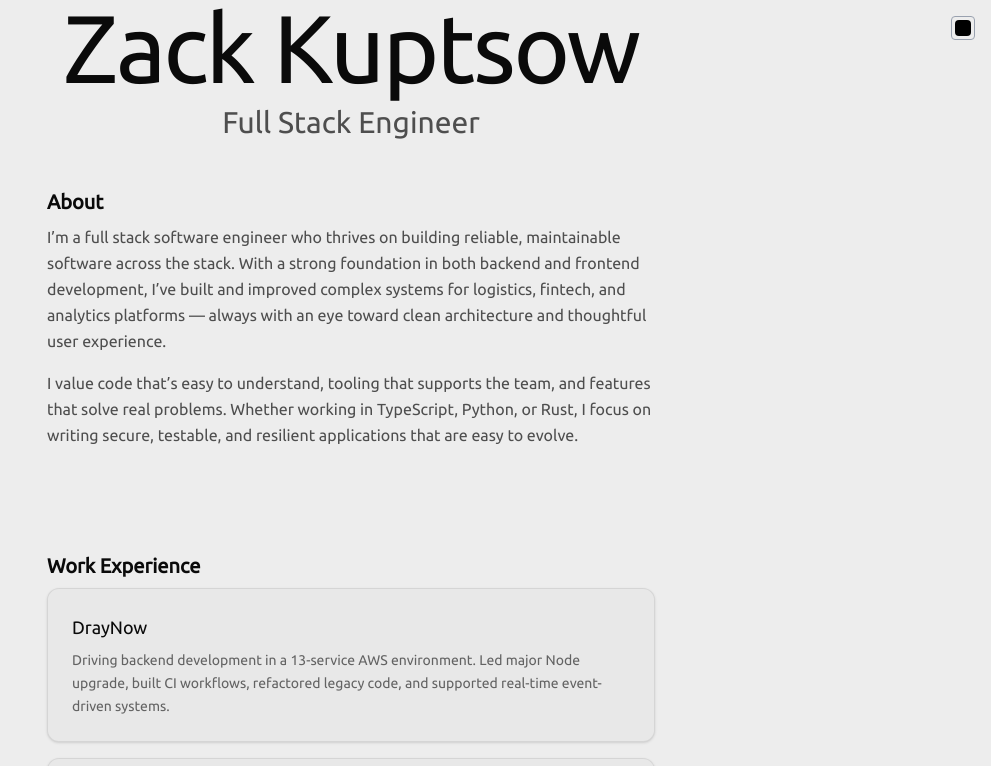
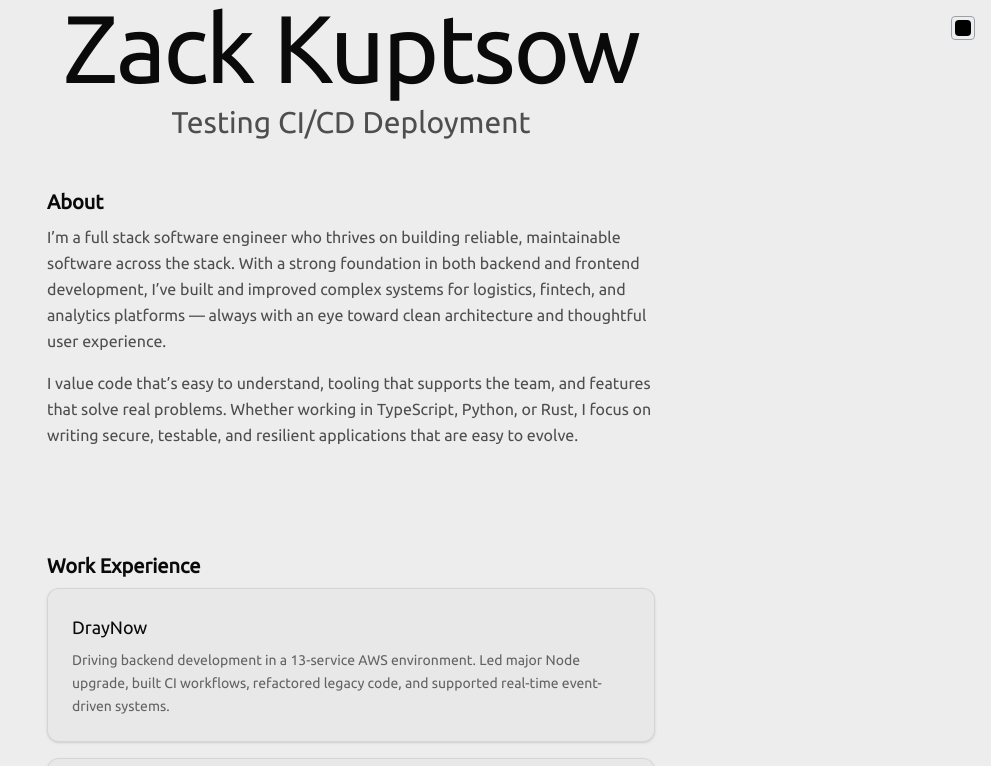
Before and after one commit to ZackKuptsow/portfolio, a Next.js app in the folder projects/resume/: page / in a window 1280 px wide. Shown: the top 766 px of the page, without its empty margins (289-1280 px from the left). Built offline with nearby package versions, Linux system fonts and the light colour scheme.

Commit message:
testing ci/cd deployment

```diff
--- a/projects/resume/app/layout.tsx
+++ b/projects/resume/app/layout.tsx
@@ -1,8 +1,9 @@
 import './globals.css'
 
 import GlowCursor from '@/components/GlowCursor'
+import ThemeToggle from '@/components/ThemeToggle'
+
 import type { Metadata } from 'next'
-import ThemeToggle from '@/components/ThemeToggle'
 
 export const metadata: Metadata =  {
   title: 'Zack Kuptsow',
--- a/projects/resume/components/Header.tsx
+++ b/projects/resume/components/Header.tsx
@@ -5,7 +5,8 @@ export default function Header() {
         Zack Kuptsow
       </h1>
       <p className="mt-2  text-[color:var(--foreground)]/70 text-xl sm:text-2xl md:text-3xl text-[color:var(--foreground)]/70">
-        Full Stack Engineer
+        {/* Full Stack Engineer */}
+        Testing CI/CD Deployment
       </p>
     </header>
   )
```
